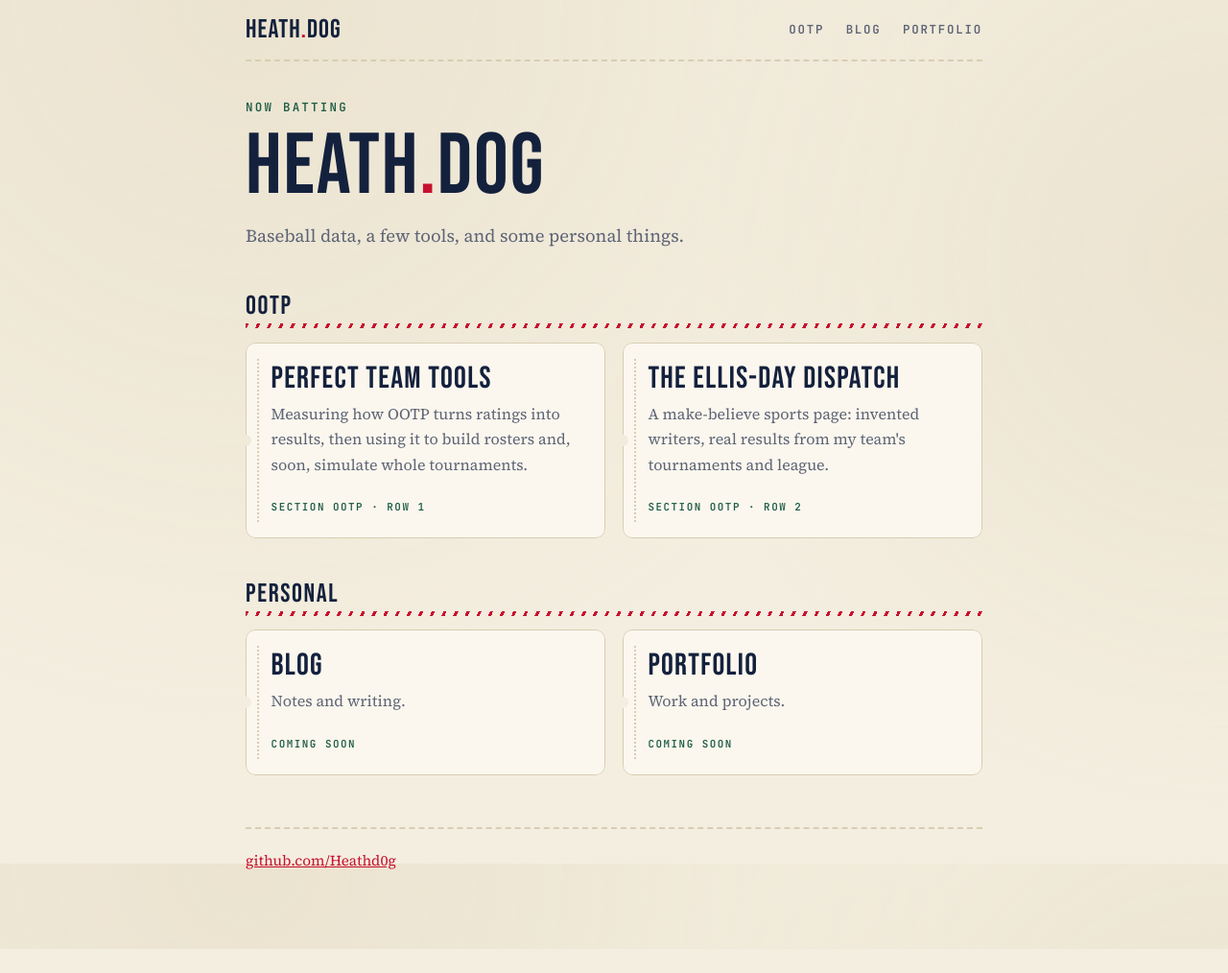
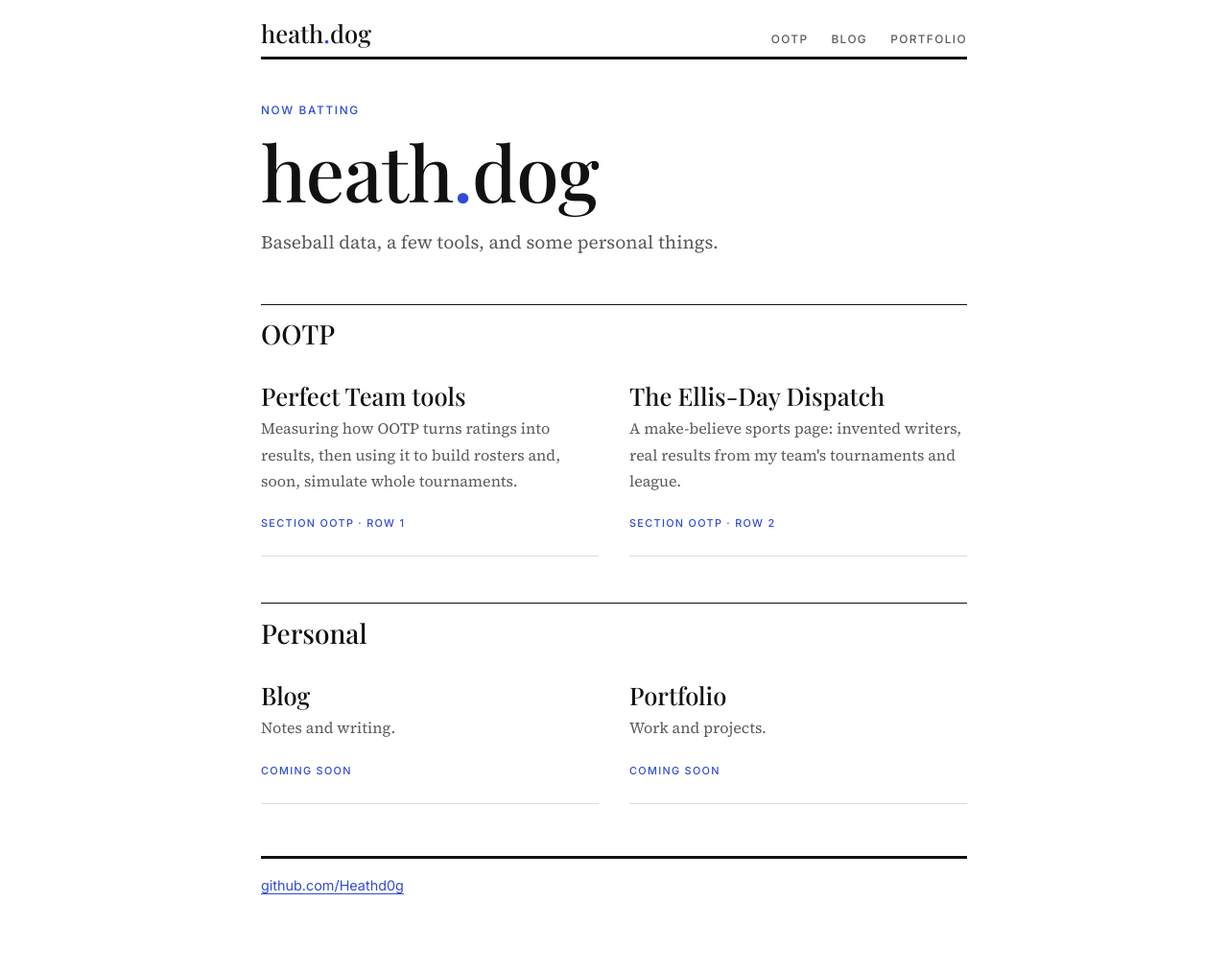
Before and after one commit to Heathd0g/Heathd0g.github.io, a Jekyll site: the page built from index.html, in a window 1280 px wide. Shown: the whole page at 96% size. Built offline with Jekyll 4.4.1, drawn with Linux system fonts in a browser that asks for light colours; some web fonts are replaced; before the commit the page ends 989 px from its top, so only the background shows below that.

Commit message:
Magazine theme for home, blog and portfolio; OOTP keeps the ballpark look (HG)
assets/magazine.css: Playfair Display headlines, serif body, heavy rules,
cobalt accent, dark mode. _layouts/default.html picks the stylesheet by page
address (/ootp/ = ballpark) and highlights Blog on posts. README notes both.

Co-Authored-By: Claude Opus 5.5 <noreply@anthropic.com>

```diff
--- a/_layouts/default.html
+++ b/_layouts/default.html
@@ -5,17 +5,29 @@
   <meta name="viewport" content="width=device-width, initial-scale=1">
   <title>{% if page.title %}{{ page.title }} · {% endif %}heath.dog</title>
   <meta name="description" content="{{ page.description | default: site.description }}">
+  {%- assign url5 = page.url | slice: 0, 6 -%}
+  {%- if url5 == '/ootp/' -%}{%- assign sec = 'ootp' -%}
+  {%- elsif url5 == '/blog/' -%}{%- assign sec = 'blog' -%}
+  {%- elsif page.url contains '/portfolio/' -%}{%- assign sec = 'portfolio' -%}
+  {%- else -%}{%- assign sec = page.section -%}{%- endif %}
   <link rel="preconnect" href="https://fonts.googleapis.com">
   <link rel="preconnect" href="https://fonts.gstatic.com" crossorigin>
+  {%- if sec == 'ootp' %}
+  <!-- OOTP section: ballpark theme -->
   <link href="https://fonts.googleapis.com/css2?family=Bebas+Neue&family=JetBrains+Mono:wght@500;600&family=Source+Serif+4:ital,opsz,wght@0,8..60,400;0,8..60,700;1,8..60,400&display=swap" rel="stylesheet">
   <link rel="stylesheet" href="/assets/style.css">
+  {%- else %}
+  <!-- everything else: magazine theme -->
+  <link href="https://fonts.googleapis.com/css2?family=Inter:wght@400;500;600&family=JetBrains+Mono:wght@500&family=Playfair+Display:ital,wght@0,500;1,500&family=Source+Serif+4:ital,opsz,wght@0,8..60,400;0,8..60,600;1,8..60,400&display=swap" rel="stylesheet">
+  <link rel="stylesheet" href="/assets/magazine.css">
+  {%- endif %}
 </head>
 <body>
   <nav class="top">
     <a class="home" href="/">heath<span>.</span>dog</a>
-    <a href="/ootp/"{% if page.section == 'ootp' %} class="on"{% endif %}>OOTP</a>
-    <a href="/blog/"{% if page.section == 'blog' %} class="on"{% endif %}>Blog</a>
-    <a href="/portfolio/"{% if page.section == 'portfolio' %} class="on"{% endif %}>Portfolio</a>
+    <a href="/ootp/"{% if sec == 'ootp' %} class="on"{% endif %}>OOTP</a>
+    <a href="/blog/"{% if sec == 'blog' %} class="on"{% endif %}>Blog</a>
+    <a href="/portfolio/"{% if sec == 'portfolio' %} class="on"{% endif %}>Portfolio</a>
   </nav>
   <main>
 {{ content }}
--- /dev/null
+++ b/assets/magazine.css
@@ -0,0 +1,77 @@
+/* heath.dog: Magazine theme for everything outside /ootp/ (home, blog, portfolio).
+   Crisp paper, big headline serif, heavy rule, one cobalt accent. The OOTP section keeps assets/style.css (ballpark). */
+:root {
+  --bg: #ffffff; --ink: #111111; --muted: #5a5a5a; --line: #dddddd; --rule: #111111;
+  --accent: #2f4bd8; --chip: #f3f3f1; --card: #ffffff;
+  --display: "Playfair Display", Georgia, serif;
+  --body: "Source Serif 4", Georgia, serif;
+  --ui: "Inter", system-ui, -apple-system, sans-serif;
+  --mono: "JetBrains Mono", ui-monospace, Menlo, monospace;
+}
+@media (prefers-color-scheme: dark) {
+  :root { --bg: #0f0f10; --ink: #f2f2f0; --muted: #a3a3a3; --line: #2c2c2e; --rule: #f2f2f0;
+          --accent: #8ea0ff; --chip: #1a1a1c; --card: #141416; }
+}
+* { box-sizing: border-box; }
+html, body { margin: 0; background: var(--bg); color: var(--ink); }
+body { font: 19px/1.7 var(--body); padding: 0 16px 80px; -webkit-font-smoothing: antialiased; }
+main, .top { max-width: 46rem; margin: 0 auto; }
+
+/* masthead: name left, sections right, heavy rule under */
+.top { display: flex; gap: 1.5rem; align-items: baseline; flex-wrap: wrap; padding: 1.4rem 0 .7rem; margin-bottom: 3rem;
+       border-bottom: 3px solid var(--rule); font: 500 .74rem/1 var(--ui); letter-spacing: .12em; text-transform: uppercase; }
+.top .home { font: 500 1.6rem/1 var(--display); letter-spacing: 0; text-transform: none; color: var(--ink); text-decoration: none; margin-right: auto; }
+.top .home span { color: var(--accent); }
+.top a { color: var(--muted); text-decoration: none; }
+.top a:hover, .top a.on { color: var(--accent); }
+
+/* headlines */
+h1 { font: 500 clamp(2.8rem, 10vw, 5rem)/1 var(--display); letter-spacing: -.01em; margin: 0; }
+h1 .dot { color: var(--accent); }
+h2 { font: 500 1.75rem/1.15 var(--display); margin: 3rem 0 1rem; padding-top: .9rem; border-top: 1px solid var(--rule); }
+.kicker { font: 500 .74rem/1 var(--ui); letter-spacing: .14em; text-transform: uppercase; color: var(--accent); margin: 0 0 1rem; }
+.lede { color: var(--muted); margin: 1.1rem 0 2.6rem; font-size: 1.2rem; max-width: 36rem; }
+a { color: var(--accent); text-underline-offset: 3px; }
+
+/* section cards: plain ruled blocks */
+.cards { display: grid; grid-template-columns: repeat(auto-fit, minmax(min(15rem, 100%), 1fr)); gap: 0 2rem; }
+.card { display: block; padding: 1.1rem 0 1.3rem; border-bottom: 1px solid var(--line); color: var(--ink); text-decoration: none; }
+.card .name { display: block; font: 500 1.6rem/1.15 var(--display); margin-bottom: .4rem; }
+.card:hover .name { color: var(--accent); }
+.card .what { display: block; color: var(--muted); font-size: 1rem; margin-bottom: .7rem; }
+.card .seat { font: 500 .68rem/1 var(--ui); letter-spacing: .12em; text-transform: uppercase; color: var(--accent); }
+
+/* tool lists (if a personal page ever uses one) */
+ul.list { list-style: none; margin: 0; padding: 0; }
+ul.list li { display: grid; grid-template-columns: 11rem 1fr auto; gap: .25rem 1rem; padding: .8rem 0; border-bottom: 1px solid var(--line); align-items: baseline; }
+.name { font-weight: 600; }
+.what { color: var(--muted); }
+.tag { font: 500 .66rem/1 var(--ui); letter-spacing: .08em; text-transform: uppercase; color: var(--muted); border: 1px solid var(--line); padding: .35rem .55rem; white-space: nowrap; }
+
+/* coming soon */
+.soon { font: 500 .8rem/1.6 var(--ui); letter-spacing: .12em; text-transform: uppercase; color: var(--accent);
+        border-top: 1px solid var(--rule); border-bottom: 1px solid var(--rule); padding: 1.2rem 0; }
+.soon small { display: block; color: var(--muted); text-transform: none; letter-spacing: 0; font: italic 1.05rem/1.6 var(--body); margin-top: .3rem; }
+
+/* blog list */
+.posts { list-style: none; padding: 0; margin: 2.2rem 0 0; border-top: 3px solid var(--rule); }
+.posts li { padding: 1.1rem 0 1.2rem; border-bottom: 1px solid var(--line); }
+.posts a { font: 500 1.7rem/1.15 var(--display); color: var(--ink); text-decoration: none; }
+.posts a:hover { color: var(--accent); }
+.post-date { color: var(--accent); font: 500 .72rem/1 var(--ui); letter-spacing: .12em; text-transform: uppercase; margin: 0 0 .6rem; }
+
+/* a post */
+article { margin-top: 2rem; padding-top: 1.6rem; border-top: 1px solid var(--line); }
+article > p:first-child::first-letter { font: 500 3.6em/.8 var(--display); float: left; margin: .1em .1em 0 0; color: var(--ink); }
+article h2 { font-size: 1.5rem; }
+article h3 { font: 500 1.25rem/1.25 var(--display); margin: 2rem 0 .6rem; }
+article img { max-width: 100%; height: auto; }
+article pre, article code { font-family: var(--mono); font-size: .82em; }
+article code { background: var(--chip); padding: .1em .3em; }
+article pre { background: var(--chip); padding: .9rem 1rem; overflow-x: auto; }
+article pre code { background: none; padding: 0; }
+article blockquote { margin: 1.6rem 0; padding: 0 0 0 1.2rem; border-left: 3px solid var(--accent); font: italic 1.25rem/1.5 var(--display); color: var(--ink); }
+article hr { border: 0; border-top: 1px solid var(--line); margin: 2.4rem 0; }
+
+footer { margin-top: 3.4rem; padding-top: 1rem; border-top: 3px solid var(--rule); color: var(--muted); font: .9rem/1.6 var(--ui); }
+@media (max-width: 560px) { ul.list li { grid-template-columns: 1fr auto; } ul.list .what { grid-column: 1 / -1; } .top { gap: 1rem; } }
```
Also changed, not shown: README.md.
